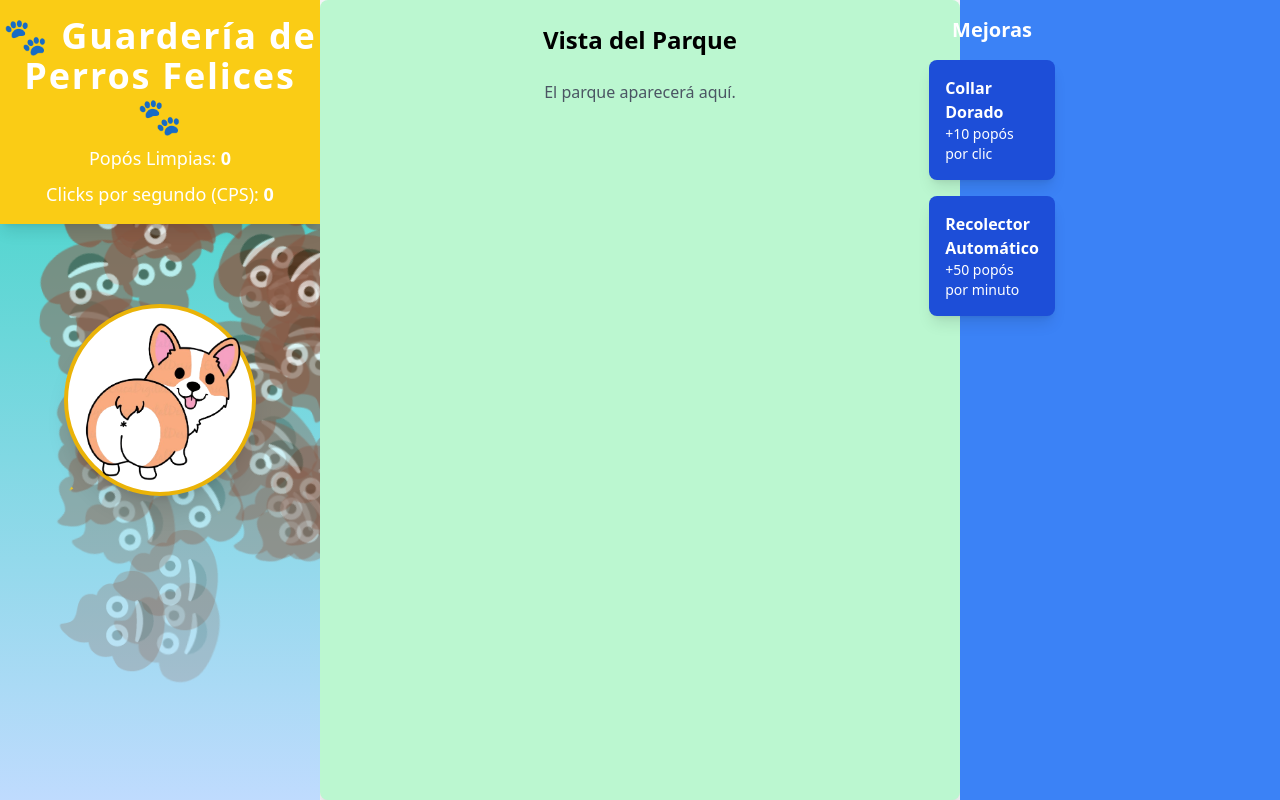
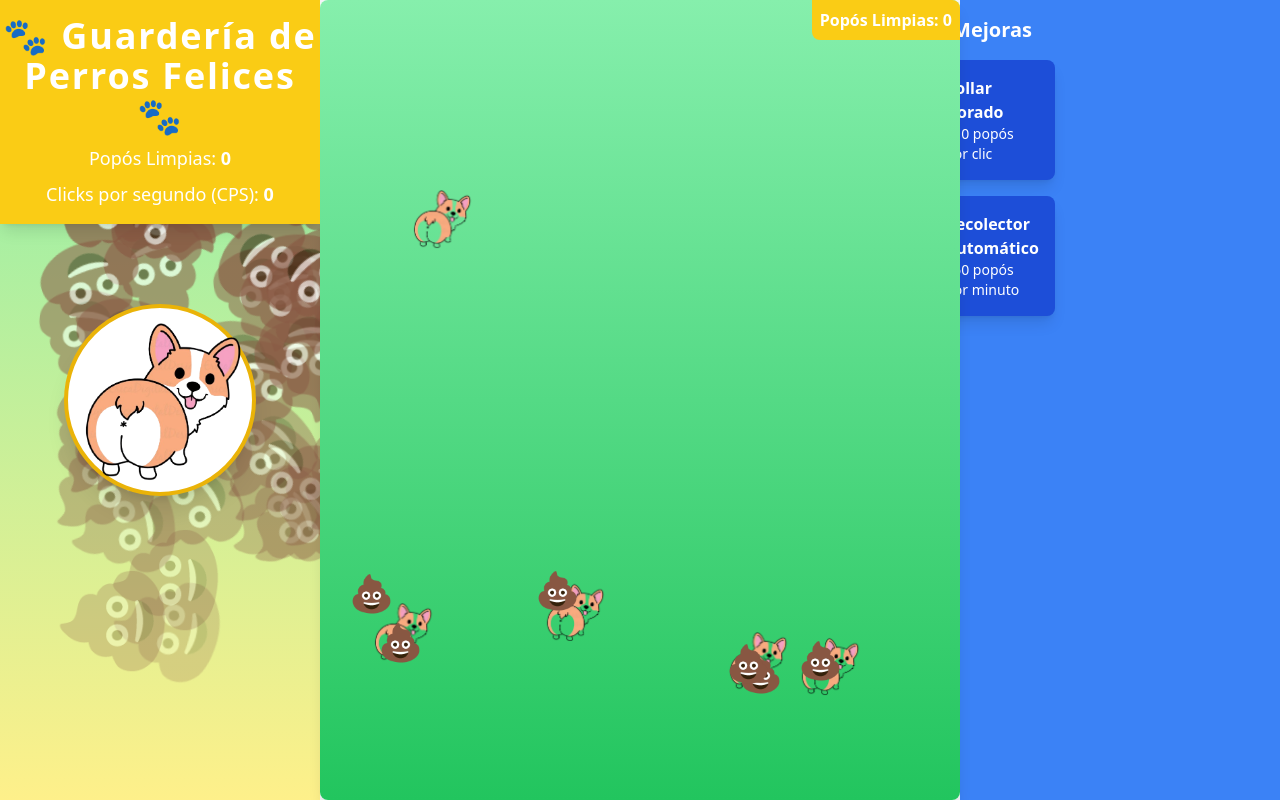
Before and after one commit to MADGRISMAD/popo, a Vue app: page / in a window 1280 px wide. Built offline with nearby package versions, Linux system fonts and the light colour scheme.

Commit message:
Añadir lógica para el parque con perritos y popós. Se implementa la recolección de popós, movimiento aleatorio de perritos y animaciones de rebote. Se ajustan estilos y se optimizan tiempos de eliminación de popós.

```diff
--- a/src/components/SidebarLeft.vue
+++ b/src/components/SidebarLeft.vue
@@ -4,10 +4,13 @@ import { ref, reactive, onMounted } from 'vue';
 // Ruta del archivo de sonido
 const poopSoundSrc = new URL('../assets/caca.mp3', import.meta.url).href;
 
+// Configuración de CPS
+const MAX_CPS_FOR_BOUNCE = 5; // Umbral de CPS para rebote continuo
+
 // Variables de estado
 const state = reactive({
   poopCollected: 0,
-  backgroundPoops: [] as { id: number; x: number; angle: number }[],
+  backgroundPoops: [] as { id: number; x: number; y: number; angle: number }[],
   clickCounters: [] as { id: number; x: number; y: number }[],
   clicks: 0,
   cps: 0,
@@ -17,7 +20,10 @@ const state = reactive({
 let poopId = 0;
 let counterId = 0;
 
-// Funciones auxiliares
+// Estados de animación del perro
+const isBouncing = ref(false);
+const isContinuousBounce = ref(false);
+
 const generateRandomPosition = () => {
   const x = Math.random() * (window.innerWidth - 50); // Posición horizontal ajustada
   const y = Math.random() * -100; // Comienza fuera de la pantalla (por encima)
@@ -52,10 +58,21 @@ const handleCollectPoop = (event: MouseEvent) => {
   const newCounter = { id: counterId++, x, y };
   state.clickCounters.push(newCounter);
 
-  // Eliminar contador después de 1 segundo
+  // Eliminar contador después de 0.6 segundos
   setTimeout(() => {
     state.clickCounters = state.clickCounters.filter(counter => counter.id !== newCounter.id);
-  }, 1000);
+  }, 600);
+
+  // Animar el rebote del perro
+  if (state.cps <= MAX_CPS_FOR_BOUNCE) {
+    isContinuousBounce.value = false;
+    isBouncing.value = true;
+    setTimeout(() => {
+      isBouncing.value = false;
+    }, 300); // Rebote individual dura 300ms
+  } else {
+    isContinuousBounce.value = true; // Habilitar rebote continuo si CPS es alto
+  }
 };
 
 // Calcular clicks por segundo (CPS)
@@ -63,6 +80,11 @@ onMounted(() => {
   setInterval(() => {
     state.cps = state.clicks;
     state.clicks = 0;
+
+    // Si CPS cae por debajo del umbral, deshabilitar rebote continuo
+    if (state.cps <= MAX_CPS_FOR_BOUNCE) {
+      isContinuousBounce.value = false;
+    }
   }, 1000);
 
   // Generar lluvia intensa de popós en el fondo continuamente
@@ -73,7 +95,7 @@ onMounted(() => {
 </script>
 
 <template>
-  <div class="relative h-screen w-full bg-gradient-to-b from-teal-400 to-blue-200 overflow-hidden select-none">
+  <div class="relative h-screen w-full bg-gradient-to-b from-green-300 to-yellow-200 overflow-hidden select-none">
     <!-- Fondo de Popós -->
     <div class="absolute inset-0 z-0">
       <div
@@ -94,7 +116,7 @@ onMounted(() => {
     <div
       v-for="counter in state.clickCounters"
       :key="counter.id"
-      class="absolute text-2xl font-bold text-yellow-500 opacity-100 animate-bounce z-50"
+      class="absolute text-2xl font-bold text-yellow-500 opacity-100 animate-bounce-short z-50 pointer-events-none"
       :style="{
         left: counter.x + 'px',
         top: counter.y + 'px'
@@ -114,16 +136,6 @@ onMounted(() => {
 
       <!-- Imagen del Perro -->
       <div class="flex flex-col items-center justify-center h-screen">
-        <!-- Auras Giratorias -->
-        <div
-          class="absolute w-64 h-64 border-t-4 border-yellow-400 rounded-full animate-spin-clockwise"
-          style="clip-path: polygon(50% 0%, 61% 35%, 98% 35%, 68% 57%, 79% 91%, 50% 70%, 21% 91%, 32% 57%, 2% 35%, 39% 35%);"
-        ></div>
-        <div
-          class="absolute w-48 h-48 border-t-4 border-yellow-600 rounded-full animate-spin-counterclockwise"
-          style="clip-path: polygon(50% 0%, 61% 35%, 98% 35%, 68% 57%, 79% 91%, 50% 70%, 21% 91%, 32% 57%, 2% 35%, 39% 35%);"
-        ></div>
-
         <!-- Perro como Botón -->
         <div
           class="relative w-48 h-48 bg-white rounded-full shadow-xl border-4 border-yellow-500 flex items-center justify-center cursor-pointer transform hover:scale-110 transition-transform duration-300"
@@ -135,6 +147,10 @@ onMounted(() => {
             alt="Perro Corgi"
             class="w-44 h-44 object-contain select-none"
             draggable="false"
+            :class="{
+              'animate-dog-bounce': isBouncing,
+              'animate-dog-continuous-bounce': isContinuousBounce,
+            }"
           />
         </div>
       </div>
@@ -160,8 +176,36 @@ onMounted(() => {
   pointer-events: none; /* Las popós en el fondo no interfieren con clics */
 }
 
-/* Animación de rebote para contadores */
-@keyframes bounce {
+/* Animación de rebote individual */
+@keyframes dog-bounce {
+  0%, 100% {
+    transform: translateY(0);
+  }
+  50% {
+    transform: translateY(-10px);
+  }
+}
+
+.animate-dog-bounce {
+  animation: dog-bounce 0.3s ease-in-out;
+}
+
+/* Animación de rebote continuo */
+@keyframes dog-continuous-bounce {
+  0%, 100% {
+    transform: translateY(0);
+  }
+  50% {
+    transform: translateY(-10px);
+  }
+}
+
+.animate-dog-continuous-bounce {
+  animation: dog-continuous-bounce 0.6s ease-in-out infinite;
+}
+
+/* Animación de rebote para los contadores con duración reducida */
+@keyframes bounce-short {
   0%, 100% {
     transform: translateY(0);
     opacity: 1;
@@ -175,34 +219,8 @@ onMounted(() => {
   }
 }
 
-.animate-bounce {
-  animation: bounce 1s ease-out forwards;
-}
-
-/* Animaciones de las auras */
-@keyframes spin-clockwise {
-  0% {
-    transform: rotate(0deg);
-  }
-  100% {
-    transform: rotate(360deg);
-  }
-}
-
-@keyframes spin-counterclockwise {
-  0% {
-    transform: rotate(0deg);
-  }
-  100% {
-    transform: rotate(-360deg);
-  }
-}
-
-.animate-spin-clockwise {
-  animation: spin-clockwise 8s linear infinite;
-}
-
-.animate-spin-counterclockwise {
-  animation: spin-counterclockwise 12s linear infinite;
+.animate-bounce-short {
+  animation: bounce-short 0.6s ease-out forwards;
+  pointer-events: none;
 }
 </style>
--- a/src/views/HomeView.vue
+++ b/src/views/HomeView.vue
@@ -1,9 +1,135 @@
+<script setup lang="ts">
+import { reactive, onMounted } from 'vue';
+
+// Variables de estado para el parque
+const parkState = reactive({
+  dogs: [] as { id: number; x: number; y: number }[],
+  poop: [] as { id: number; x: number; y: number }[],
+  poopCollected: 0,
+});
+
+// Identificadores únicos para perritos y popós
+let dogId = 0;
+let poopId = 0;
+
+// Generar posiciones aleatorias para los perritos y la popó dentro del contenedor
+const generateRandomPosition = (width: number, height: number) => {
+  const x = Math.random() * (width - 100); // Posición horizontal aleatoria
+  const y = Math.random() * (height - 100); // Posición vertical aleatoria
+  return { x, y };
+};
+
+// Añadir perritos al parque
+const addDog = (width: number, height: number) => {
+  const { x, y } = generateRandomPosition(width, height);
+  parkState.dogs.push({ id: dogId++, x, y });
+};
+
+// Añadir popó al parque
+const addPoop = (dogX: number, dogY: number) => {
+  const newPoop = { id: poopId++, x: dogX + Math.random() * 50 - 25, y: dogY + Math.random() * 50 - 25 };
+  parkState.poop.push(newPoop);
+
+  // Remover popó después de cierto tiempo
+  setTimeout(() => {
+    parkState.poop = parkState.poop.filter(poop => poop.id !== newPoop.id);
+  }, 5000);
+};
+
+// Hacer que los perritos paseen y dejen popó
+const moveDogs = (width: number, height: number) => {
+  parkState.dogs.forEach(dog => {
+    dog.x += Math.random() * 40 - 20; // Movimiento horizontal aleatorio
+    dog.y += Math.random() * 40 - 20; // Movimiento vertical aleatorio
+
+    // Asegurar que los perros no salgan del parque
+    dog.x = Math.max(50, Math.min(width - 150, dog.x));
+    dog.y = Math.max(50, Math.min(height - 150, dog.y));
+
+    // Dejar popó ocasionalmente
+    if (Math.random() < 0.2) {
+      addPoop(dog.x, dog.y);
+    }
+  });
+};
+
+// Incrementar el contador al recoger popó
+const collectPoop = (poopId: number) => {
+  parkState.poopCollected++;
+  parkState.poop = parkState.poop.filter(poop => poop.id !== poopId);
+};
+
+// Inicializar perritos y movimiento
+onMounted(() => {
+  const parkWidth = window.innerWidth - 320 * 2; // Espacio restante entre los sidebars
+  const parkHeight = window.innerHeight;
+
+  // Añadir algunos perritos iniciales
+  for (let i = 0; i < 5; i++) {
+    addDog(parkWidth, parkHeight);
+  }
+
+  // Mover a los perritos periódicamente
+  setInterval(() => {
+    moveDogs(parkWidth, parkHeight);
+  }, 1000);
+});
+</script>
+
 <template>
-  <div class="bg-green-200 h-full rounded-lg shadow-lg p-6">
+  <div class="relative bg-green-200 h-full rounded-lg shadow-lg overflow-hidden">
     <h1 class="text-2xl font-bold text-center mb-6">Vista del Parque</h1>
-    <p class="text-center text-gray-600">El parque aparecerá aquí.</p>
+
+    <!-- Valla -->
+    <div class="absolute inset-0 border-t-8 border-l-8 border-r-8 border-white border-dashed"></div>
+
+    <!-- Pasto -->
+    <div class="absolute inset-0 bg-gradient-to-b from-green-300 to-green-500"></div>
+
+    <!-- Perritos -->
+    <div
+      v-for="dog in parkState.dogs"
+      :key="dog.id"
+      class="absolute w-16 h-16"
+      :style="{ left: dog.x + 'px', top: dog.y + 'px' }"
+    >
+      <img
+        src="../assets/dog.png"
+        alt="Perro paseando"
+        class="w-full h-full object-contain"
+      />
+    </div>
+
+    <!-- Popó -->
+    <div
+      v-for="poop in parkState.poop"
+      :key="poop.id"
+      class="absolute text-4xl cursor-pointer"
+      :style="{ left: poop.x + 'px', top: poop.y + 'px' }"
+      @click="collectPoop(poop.id)"
+    >
+      💩
+    </div>
+
+    <!-- Contador de popó -->
+    <div class="absolute top-0 right-0 bg-yellow-400 text-white font-bold p-2 rounded-bl-lg">
+      Popós Limpias: {{ parkState.poopCollected }}
+    </div>
   </div>
 </template>
 
-<script setup>
-</script>
+<style scoped>
+/* Animación para el movimiento de los perros */
+@keyframes dog-move {
+  0%, 100% {
+    transform: translateX(0);
+  }
+  50% {
+    transform: translateX(10px);
+  }
+}
+
+img {
+  animation: dog-move 1s ease-in-out infinite;
+}
+</style>
```
